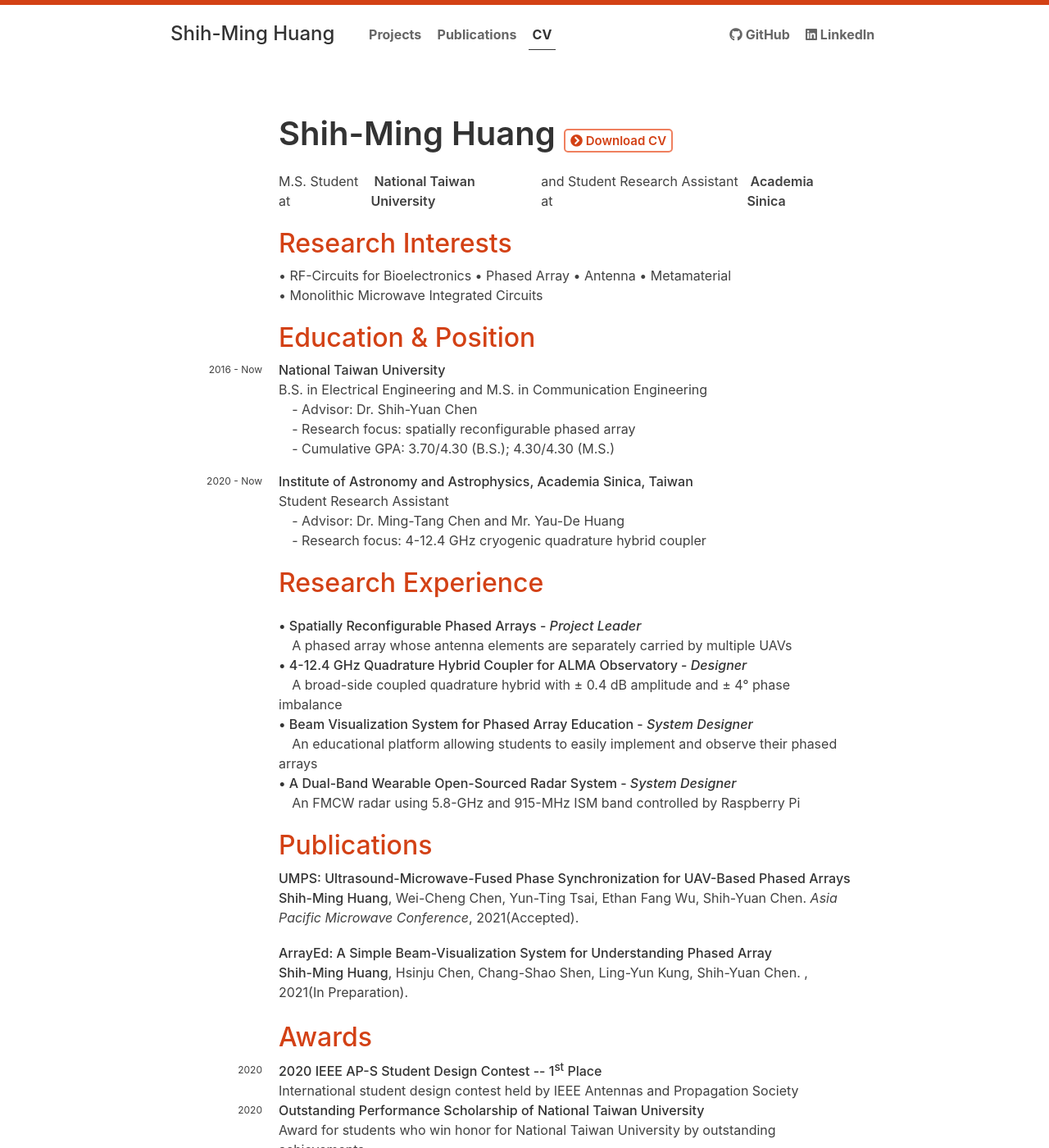
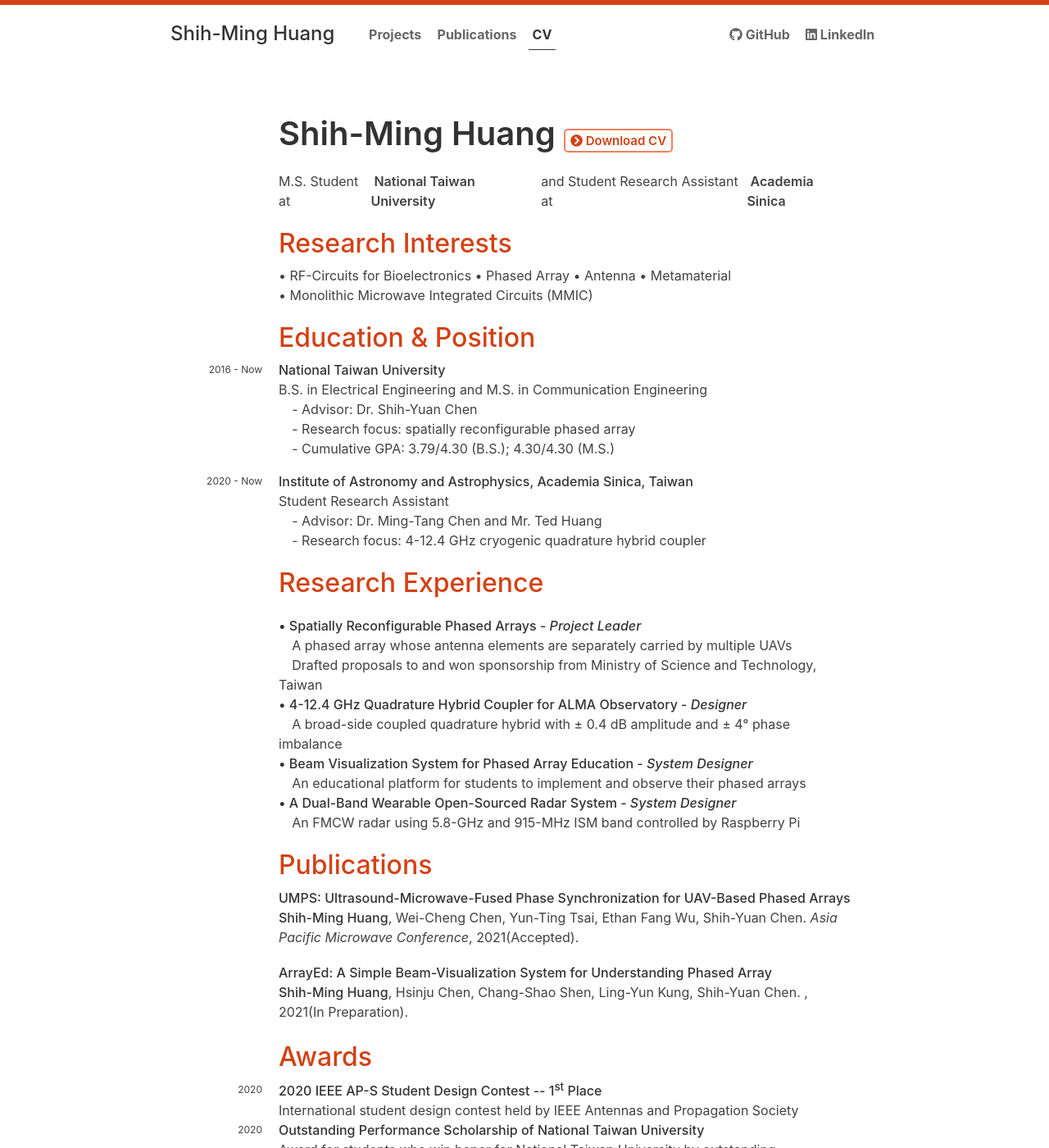
Before and after one commit to Shih-Ming/mypage, a Jekyll site: the page built from cv.html, in a window 1280 px wide and 1400 px high. Shown: the whole window at 82% size. Built offline with Jekyll 4.4.1, drawn with Linux system fonts in a browser that asks for light colours; some of the changed text lies outside the part shown.

Commit message:
update CV

```diff
--- a/cv.html
+++ b/cv.html
@@ -27,7 +27,7 @@ title: CV
 &#x2022 Phased Array
 &#x2022 Antenna
 &#x2022 Metamaterial <br>
-&#x2022 Monolithic Microwave Integrated Circuits
+&#x2022 Monolithic Microwave Integrated Circuits (MMIC)
 </p>
 
 <h2>Education & Position</h2>
@@ -42,7 +42,7 @@ title: CV
     <span>
       &#x2800 - Advisor: Dr. Shih-Yuan Chen <br>
       &#x2800 -	 Research focus: spatially reconfigurable phased array <br>
-      &#x2800 -	 Cumulative GPA: 3.70/4.30 (B.S.); 4.30/4.30 (M.S.) <br>
+      &#x2800 -	 Cumulative GPA: 3.79/4.30 (B.S.); 4.30/4.30 (M.S.) <br>
     </span>
   </p>
 </article>
@@ -55,7 +55,7 @@ title: CV
     <span>Student Research Assistant</span>
     <br>
     <span>
-      &#x2800 - Advisor: Dr. Ming-Tang Chen and Mr. Yau-De Huang <br>
+      &#x2800 - Advisor: Dr. Ming-Tang Chen and Mr. Ted Huang <br>
       &#x2800 -	Research focus: 4-12.4 GHz cryogenic quadrature hybrid coupler<br>
     </span>
   </p>
@@ -81,10 +81,11 @@ title: CV
 <p>
 <h3>&#x2022 Spatially Reconfigurable Phased Arrays - <i>Project Leader</i></h3>
 <div>&#x2800 A phased array whose antenna elements are separately carried by multiple UAVs</div>
+<div>&#x2800 Drafted proposals to and won sponsorship from Ministry of Science and Technology, Taiwan</div>
 <h3>&#x2022 4-12.4 GHz Quadrature Hybrid Coupler for ALMA Observatory - <i>Designer</i></h3>
 <div>&#x2800 A broad-side coupled quadrature hybrid with &#xB1 0.4 dB amplitude and &#xB1 4&#x00B0 phase imbalance </div>
 <h3>&#x2022 Beam Visualization System for Phased Array Education - <i>System Designer</i></h3>
-<div>&#x2800 An educational platform allowing students to easily implement and observe their phased arrays</div>
+<div>&#x2800 An educational platform for students to implement and observe their phased arrays</div>
 <h3>&#x2022 A Dual-Band Wearable Open-Sourced Radar System - <i>System Designer</i></h3>
 <div>&#x2800 An FMCW radar using 5.8-GHz and 915-MHz ISM band controlled by Raspberry Pi</div>
 </p>
@@ -203,14 +204,14 @@ title: CV
       &#x2022 Electromagnetic Compatibility (A+)
       &#x2022 Antenna (A+)
       &#x2022 Numerical Method (A+) <br>
-      &#x2022 Theory of Microwave Circuits and Devices (A)
+      &#x2022 Theory of Microwave Circuits and Devices (A+)
       &#x2022 Electromagnetics Theories (A+) <br>
       &#x2022 Lab on Electromagnetic Waves (A+)
     </div>
   <h3>Integrated Circuits</h3>
     <div>
-      &#x2022 Microwave Monolithic Integrated Circuits (A+)
-      &#x2022 Power Amplifier (Studying)
+      &#x2022 Monolithic Microwave Integrated Circuits (MMIC) Engineering (A+) <br>
+      &#x2022 Power Amplifier Design for Wireless Communications (Studying)
     </div>
   <h3>Signal Processing</h3>
     <div>
```
